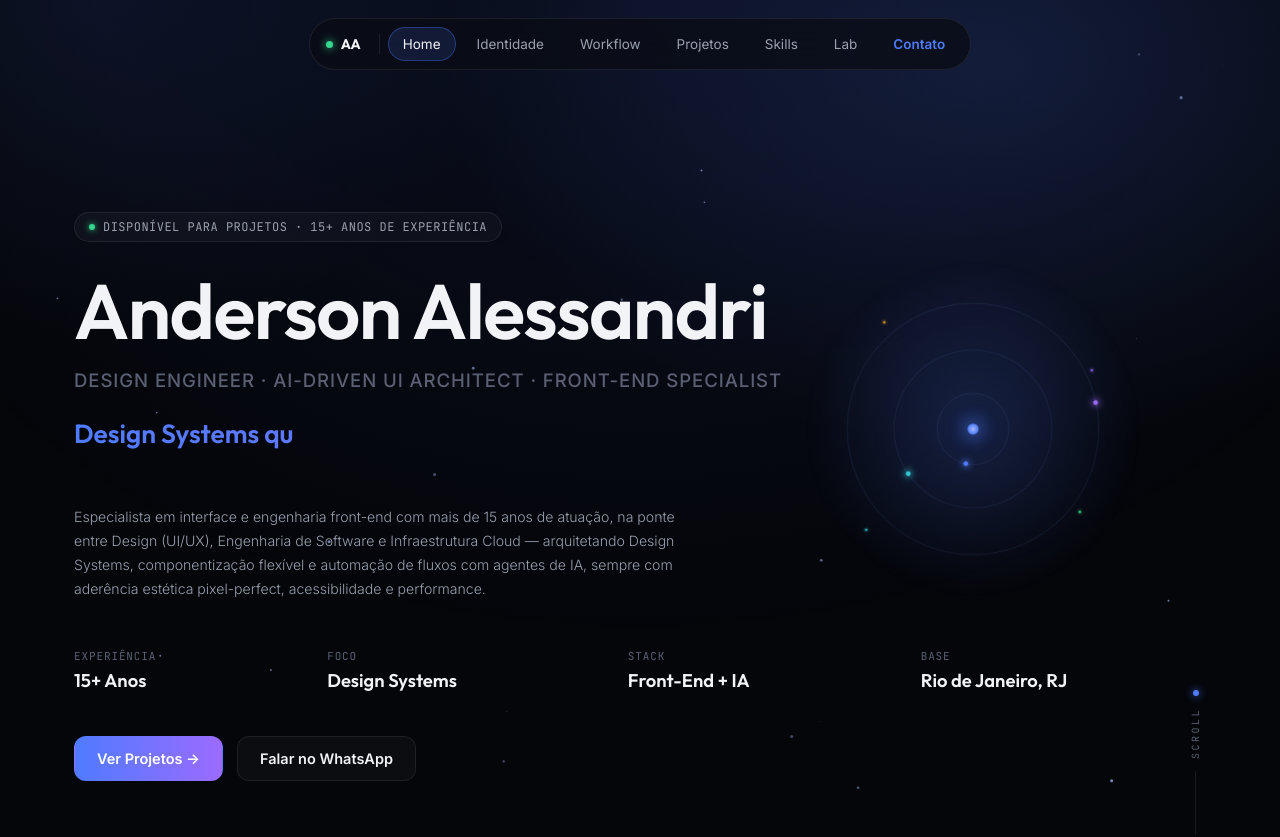
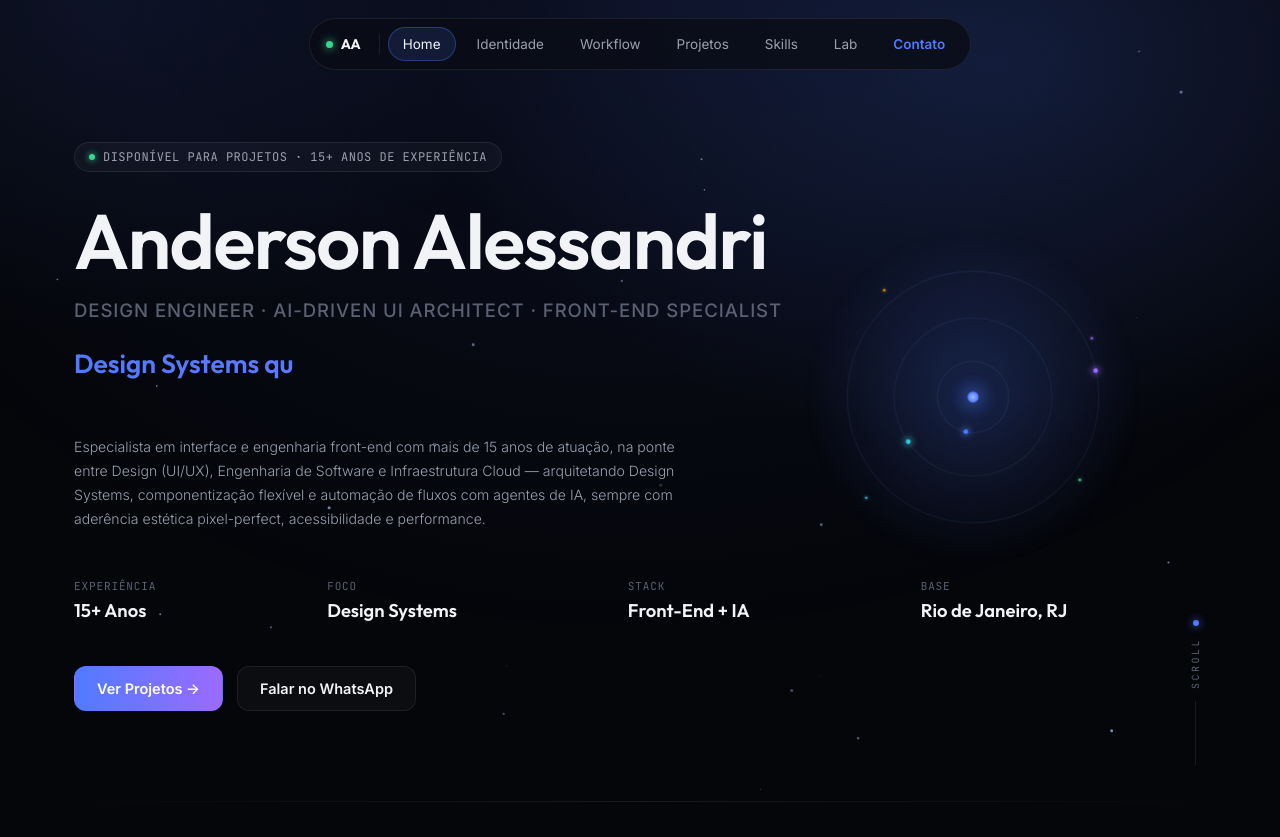
Before and after one commit to andersonalesandri/AA-DesignEngineer, a React (Vite) app: page / in a window 1280 px wide. Shown: the top 837 px of the page. Built offline with nearby package versions, Linux system fonts and the light colour scheme.

Commit message:
Reduce top padding on desktop sections and hero

```diff
--- a/src/index.css
+++ b/src/index.css
@@ -311,7 +311,7 @@ ul {
 .section {
   position: relative;
   z-index: 1;
-  padding: 120px 24px;
+  padding: 60px 24px 120px;
   max-width: 1180px;
   margin: 0 auto;
 }
@@ -549,7 +549,7 @@ ul {
 /* Hero */
 
 .hero {
-  padding-top: 160px;
+  padding-top: 90px;
   padding-bottom: 90px;
 }
 
```
